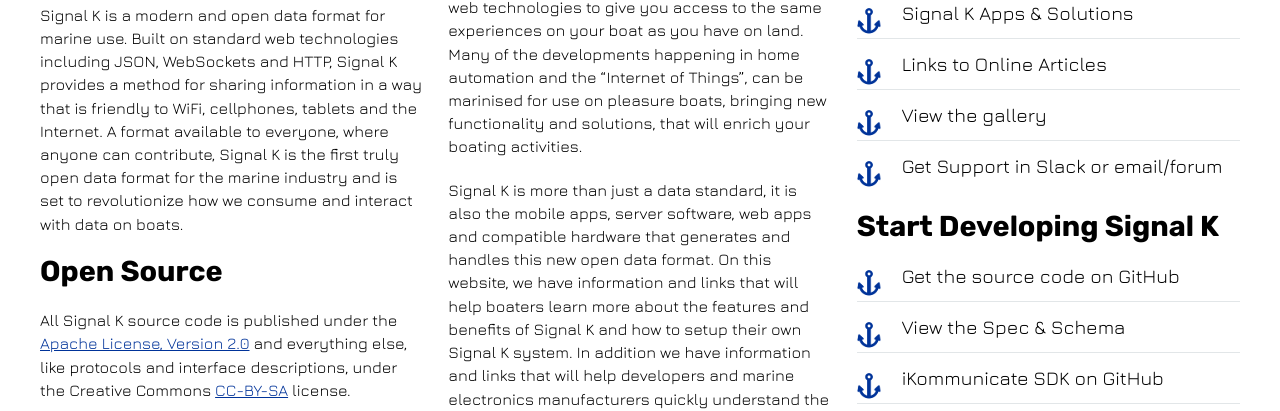
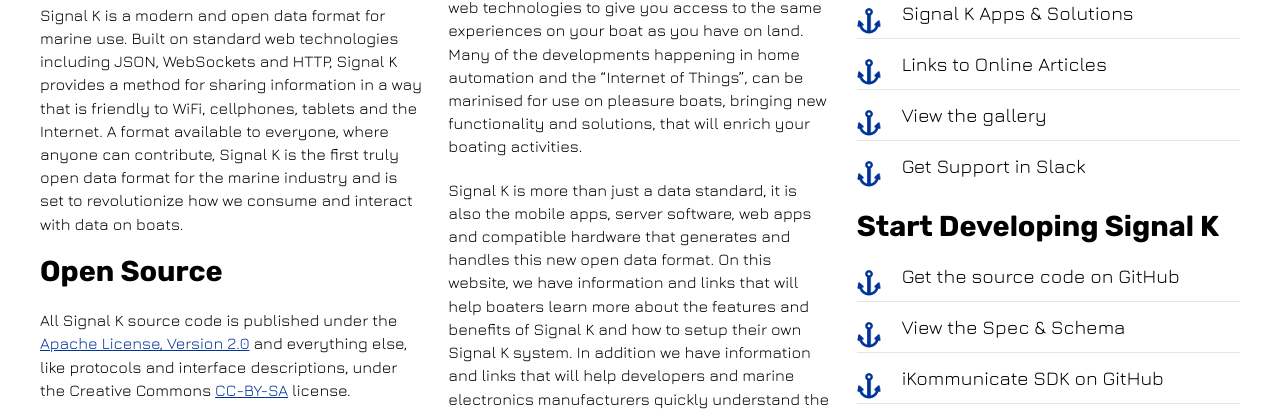
Before and after one commit to SignalK/signalk.github.io, a Jekyll site: the page built from index.html, in a window 1280 px wide. Shown: the part 590-1001 px from the top of the page. Built offline with Jekyll 4.4.1, drawn with Linux system fonts in a browser that asks for light colours; nearby versions of some CDN libraries.

Commit message:
feature: remove ref to support in email
Slack is a much better support medium.

```diff
--- a/index.html
+++ b/index.html
@@ -55,7 +55,7 @@
       <li><a href="{{site.path}}/solutions.html">Signal K Apps & Solutions</a></li>
       <li><a href="{{site.path}}/references.html">Links to Online Articles</a></li>
       <li><a href="{{site.path}}/gallery.html">View the gallery</a></li>
-      <li><a href="http://slack-invite.signalk.org/">Get Support in Slack or </a><a href="https://groups.google.com/forum/#!forum/signalk">email/forum</a></li>
+      <li><a href="http://slack-invite.signalk.org/">Get Support in Slack</a></li>
     </ul>
     <h2>Start Developing Signal K</h2>
     <ul class="check-list">
```
